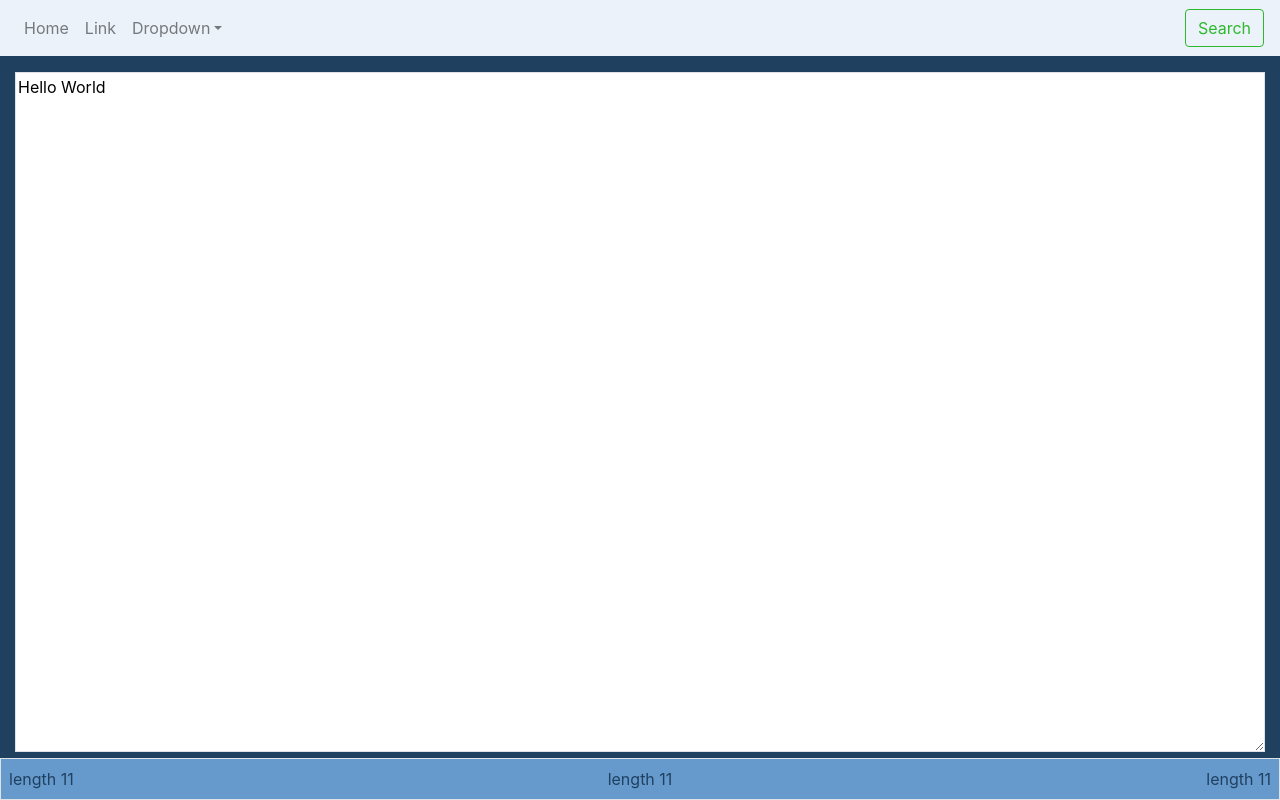
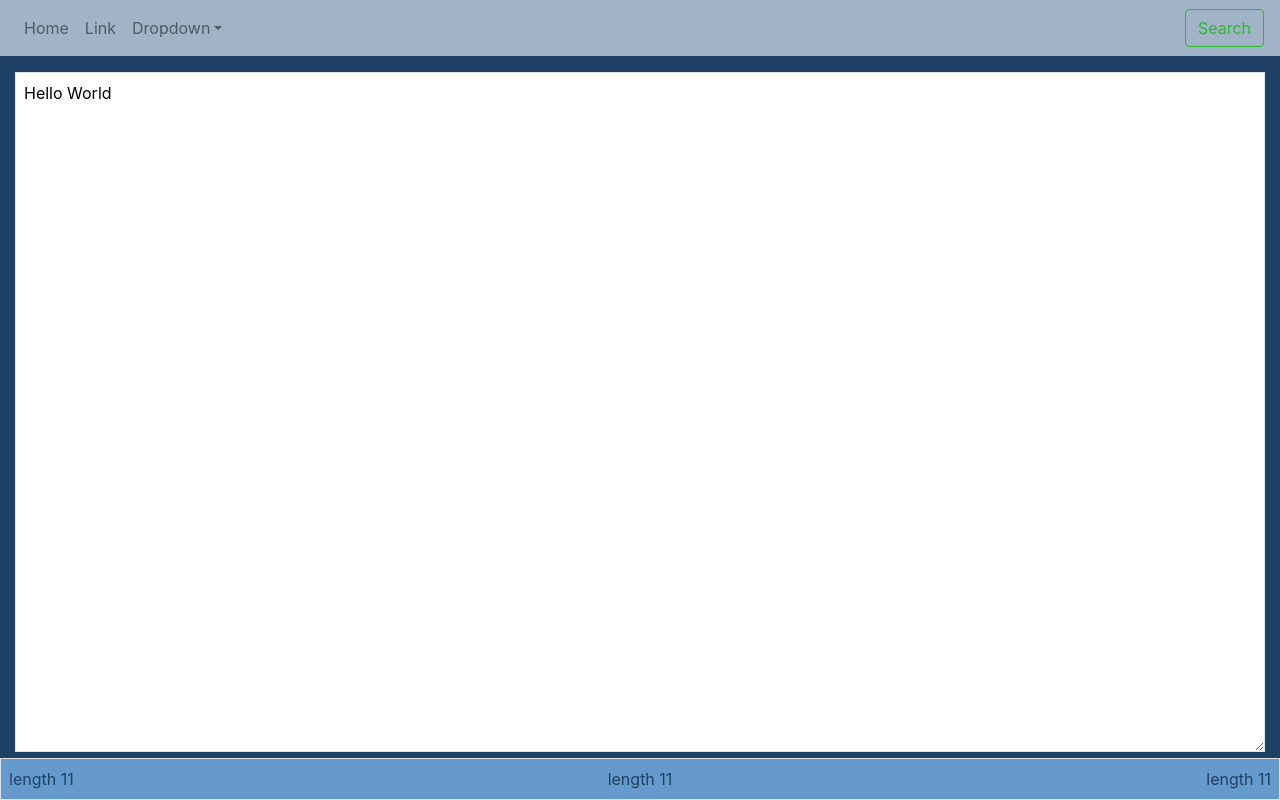
Before and after one commit to openXapps/web-apps-notes, a React (Create React App) app: page / in a window 1280 px wide. Built offline with nearby package versions, Linux system fonts and the light colour scheme.

Commit message:
Changed theme

```diff
--- a/src/assets/styles.scss
+++ b/src/assets/styles.scss
@@ -1,13 +1,13 @@
 // Custom BS4 variables
 
 $_primary:     #6699cc;
-$_secondary:   #3973ac;
+$_secondary:   #3a5c7f;
 $_success:     #2eb82e;
 $_info:        #e6e600;
 $_warning:     #e66800;
 $_danger:      #e60000;
-$_light:       #ecf2f9;
-$_dark:        #204060;
+$_light:       #a1b4c7;
+$_dark:        #1f4163;
 $_white:       #ffffff;
 $_black:       #000000;
 
@@ -26,27 +26,30 @@ $black:         $_black;
 
 // );
 
-$body-bg:       $dark;
-$body-color:    $light;
+$body-bg:             $dark;
+$body-color:          $light;
 
 // Dropdowns
 
+$dropdown-padding-y:                0px;
+$dropdown-bg:                       $light;
+
 // $dropdown-min-width:                10rem !default;
-$dropdown-padding-y:                0px;
+// $dropdown-padding-y:                .5rem !default;
 // $dropdown-spacer:                   .125rem !default;
 // $dropdown-font-size:                $font-size-base !default;
 // $dropdown-color:                    $body-color !default;
-$dropdown-bg:                       $primary;
+// $dropdown-bg:                       $white !default;
 // $dropdown-border-color:             rgba($black, .15) !default;
 // $dropdown-border-radius:            $border-radius !default;
 // $dropdown-border-width:             $border-width !default;
-// $dropdown-inner-border-radius:      calc(#{$dropdown-border-radius} - #{$dropdown-border-width}) !default;
+// $dropdown-inner-border-radius:      subtract($dropdown-border-radius, $dropdown-border-width) !default;
 // $dropdown-divider-bg:               $gray-200 !default;
 // $dropdown-divider-margin-y:         $nav-divider-margin-y !default;
 // $dropdown-box-shadow:               0 .5rem 1rem rgba($black, .175) !default;
 // $dropdown-link-color:               $gray-900 !default;
 // $dropdown-link-hover-color:         darken($gray-900, 5%) !default;
-$dropdown-link-hover-bg:            $secondary;
+// $dropdown-link-hover-bg:            $gray-100 !default;
 // $dropdown-link-active-color:        $component-active-color !default;
 // $dropdown-link-active-bg:           $component-active-bg !default;
 // $dropdown-link-disabled-color:      $gray-600 !default;
@@ -56,8 +59,42 @@ $dropdown-link-hover-bg:            $secondary;
 
 // Forms
 
-$input-bg:                          $primary;
+$input-bg:                          $secondary;
 $input-color:                       $light;
+
+// $input-bg:                              $white !default;
+// $input-disabled-bg:                     $gray-200 !default;
+
+// $input-color:                           $gray-700 !default;
+// $input-border-color:                    $gray-400 !default;
+// $input-border-width:                    $input-btn-border-width !default;
+// $input-box-shadow:                      inset 0 1px 1px rgba($black, .075) !default;
+
+// $input-border-radius:                   $border-radius !default;
+// $input-border-radius-lg:                $border-radius-lg !default;
+// $input-border-radius-sm:                $border-radius-sm !default;
+
+// $input-focus-bg:                        $input-bg !default;
+// $input-focus-border-color:              lighten($component-active-bg, 25%) !default;
+// $input-focus-color:                     $input-color !default;
+// $input-focus-width:                     $input-btn-focus-width !default;
+// $input-focus-box-shadow:                $input-btn-focus-box-shadow !default;
+
+// $input-placeholder-color:               $gray-600 !default;
+// $input-plaintext-color:                 $body-color !default;
+
+// $input-height-border:                   $input-border-width * 2 !default;
+
+// $input-height-inner:                    add($input-line-height * 1em, $input-padding-y * 2) !default;
+// $input-height-inner-half:               add($input-line-height * .5em, $input-padding-y) !default;
+// $input-height-inner-quarter:            add($input-line-height * .25em, $input-padding-y / 2) !default;
+
+// $input-height:                          add($input-line-height * 1em, add($input-padding-y * 2, $input-height-border, false)) !default;
+// $input-height-sm:                       add($input-line-height-sm * 1em, add($input-padding-y-sm * 2, $input-height-border, false)) !default;
+// $input-height-lg:                       add($input-line-height-lg * 1em, add($input-padding-y-lg * 2, $input-height-border, false)) !default;
+
+// $input-transition:                      border-color .15s ease-in-out, box-shadow .15s ease-in-out !default;
+
 
 @import '../../node_modules/bootstrap/scss/bootstrap.scss';
 
--- a/src/components/Content.js
+++ b/src/components/Content.js
@@ -11,7 +11,8 @@ const Content = () => {
     <div className="container-fluid">
       <div className="mt-3 w-100 border" style={{ height: '85vh' }}>
         <textarea
-          className="w-100 h-100 border-0"
+          style={{ resize: "vertica" }}
+          className="w-100 h-100 border-0 p-2"
           defaultValue={text}
           onChange={onTextChange}
         ></textarea>
```
Also changed, not shown: 1 other file (tests, documents, lock files or other folders).
